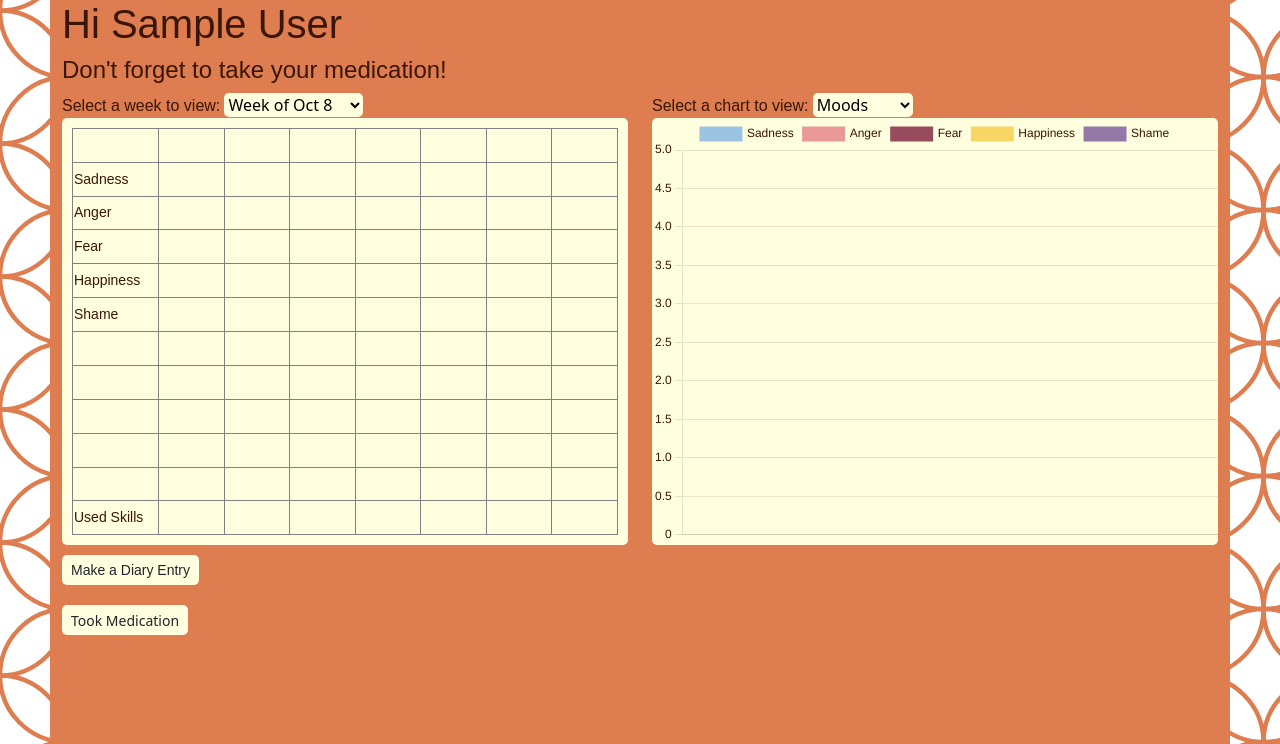
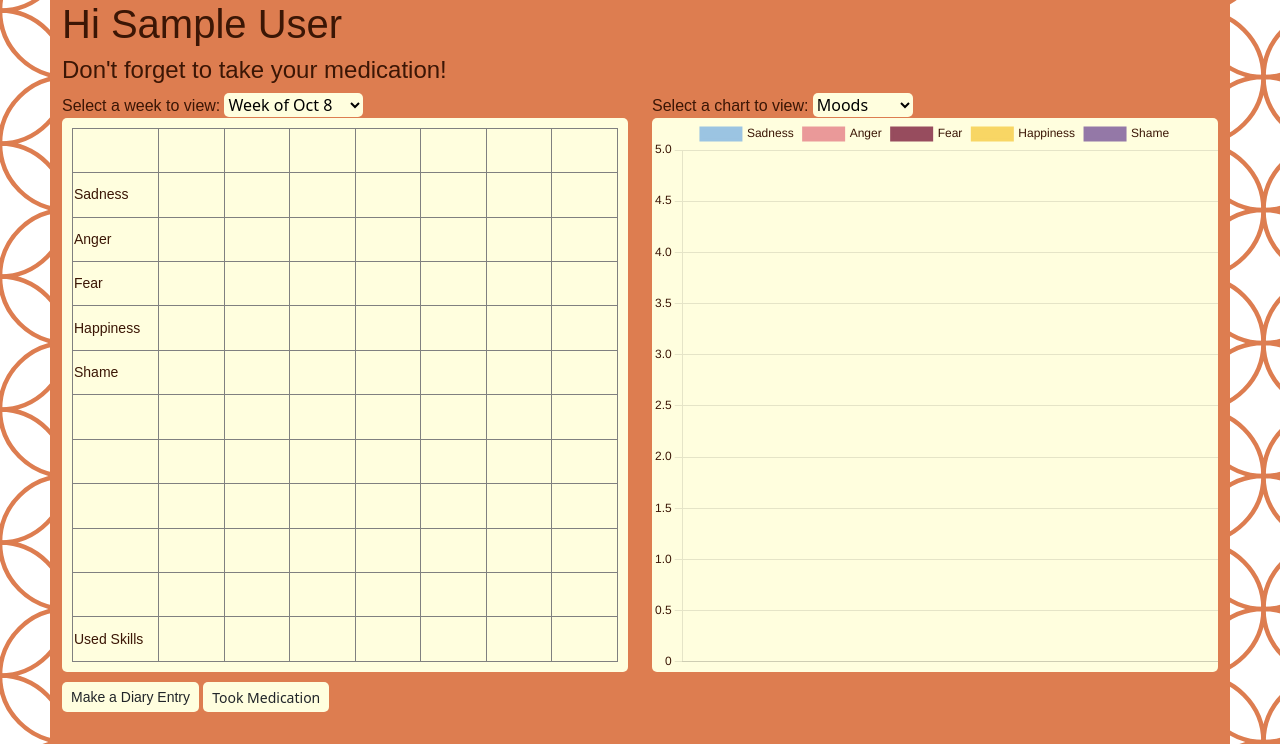
Before and after one commit to algavrich/DBT-Buddy, a Flask app: page /dashboard/1 in a window 1280 px wide. Shown: the part 56-800 px from the top of the page. Run offline with Flask 2, Linux system fonts and the light colour scheme; the visitor is signed in with stand-in values (Sample User, id 1); tables that the repository leaves empty hold one stand-in row (values such as "Sample post"); data that the repository does not hold is empty.

Commit message:
More styling

```diff
--- a/static/css/main.css
+++ b/static/css/main.css
@@ -117,7 +117,7 @@ input, option, select {
 }
 
 .make-entry-button {
-    display: block;
+    display: inline-block;
 }
 
 /* Charts */
@@ -169,7 +169,7 @@ canvas {
 }
 
 #dash-row {
-    height: calc(65% - 56px);
+    height: calc(82% - 56px);
     min-height: 326px;
 }
 
@@ -215,8 +215,8 @@ td {
 
 #edit-today-form {
     display: none;
-    width: 160px;
     background-color: #ff9665;
+    min-width: 170px;
 }
 
 #preferences input, #preferences label {
```
